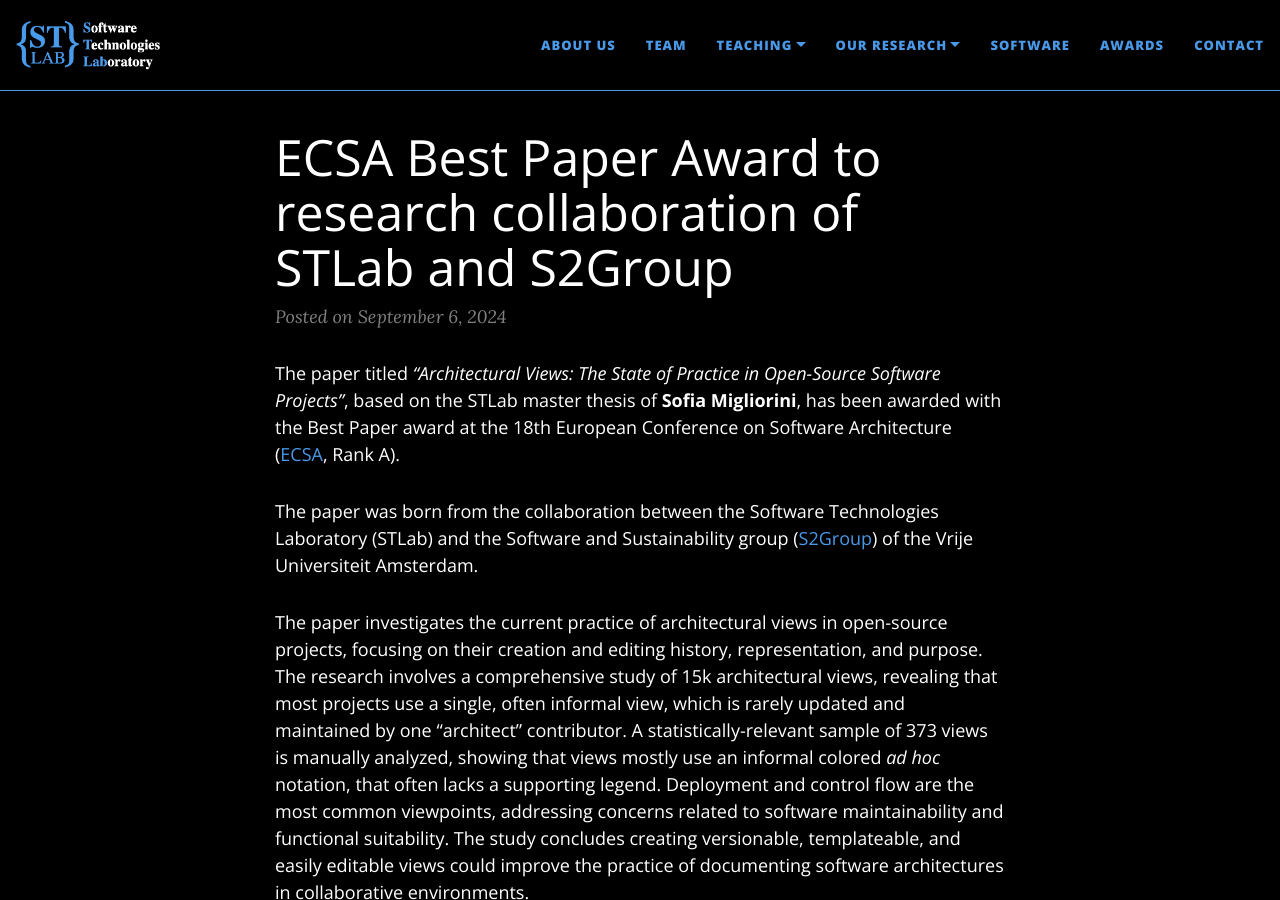
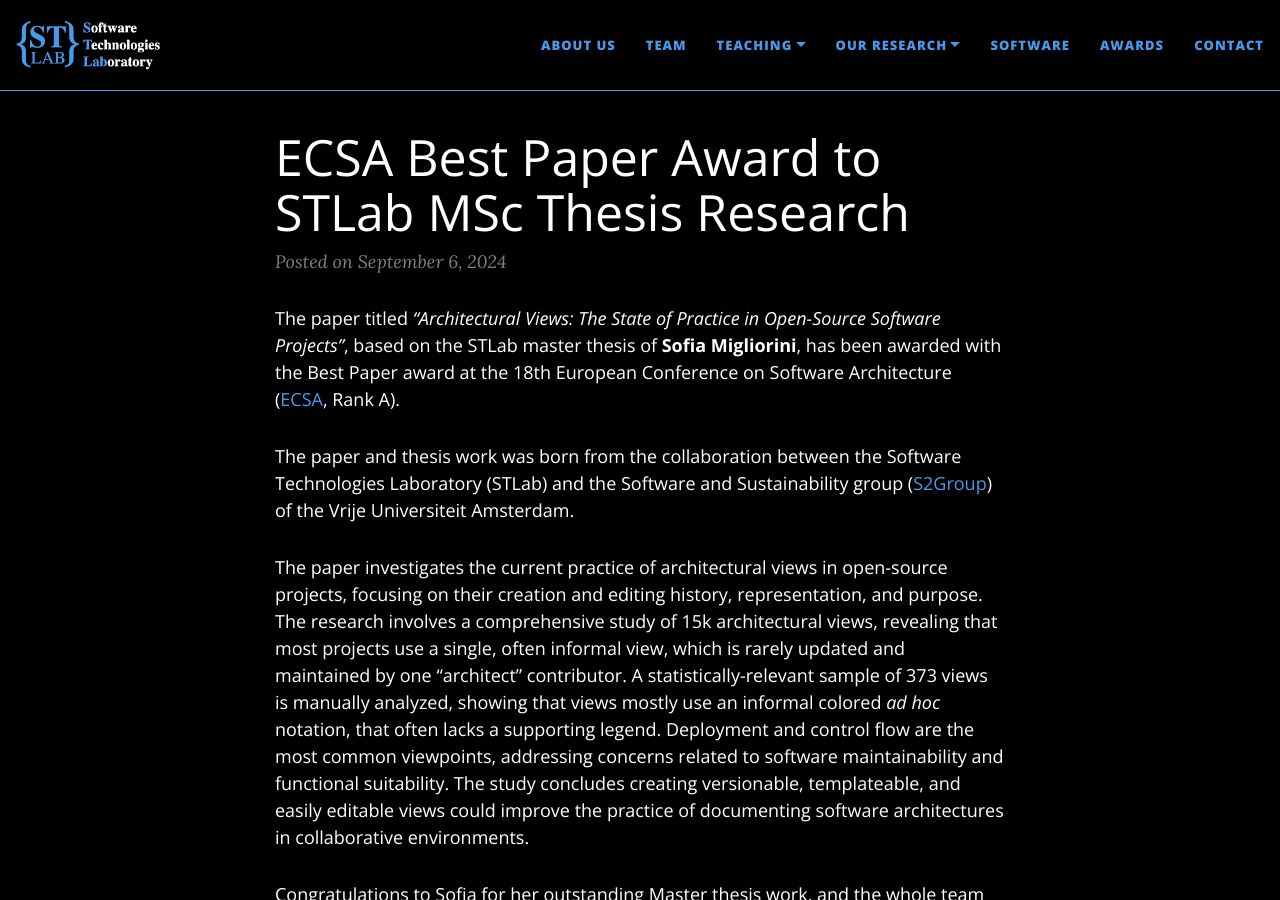
Before and after one commit to STLab-UniFI/STLab-UniFI.github.io, a Jekyll site: the page built from _posts/2024-09-06-ECSA.md, in a window 1280 px wide and 900 px high. Built offline with Jekyll 4.4.1, drawn with Linux system fonts in a browser that asks for light colours; nearby versions of some CDN libraries.

Commit message:
Adapt ECSA award news

```diff
--- a/_posts/2024-09-06-ECSA.md
+++ b/_posts/2024-09-06-ECSA.md
@@ -1,13 +1,13 @@
 ---
 layout: post
-title: ECSA Best Paper Award to research collaboration of STLab and S2Group
+title: ECSA Best Paper Award to STLab MSc Thesis Research
 tags: [award]
 comments: false
 ---
 
 The paper titled _"Architectural Views: The State of Practice in Open-Source Software Projects"_, based on the STLab master thesis of **Sofia Migliorini**, has been awarded with the Best Paper award at the 18th European Conference on Software Architecture ([ECSA](https://conf.researchr.org/home/ecsa-2024), Rank A).
 
-The paper was born from the collaboration between the Software Technologies Laboratory (STLab) and the Software and Sustainability group ([S2Group](https://s2group.cs.vu.nl/)) of the Vrije Universiteit Amsterdam.
+The paper and thesis work was born from the collaboration between the Software Technologies Laboratory (STLab) and the Software and Sustainability group ([S2Group](https://s2group.cs.vu.nl/)) of the Vrije Universiteit Amsterdam.
 
 The paper investigates the current practice of architectural views in open-source projects, focusing on their creation and editing history, representation, and purpose. The research involves a comprehensive study of 15k architectural views, revealing that most projects use a single, often informal view, which is rarely updated and maintained by one "architect" contributor. A statistically-relevant sample of 373 views is manually analyzed, showing that views mostly use an informal colored _ad hoc_ notation, that often lacks a supporting legend. Deployment and control flow are the most common viewpoints, addressing concerns related to software maintainability and functional suitability. The study concludes creating versionable, templateable, and easily editable views could improve the practice of documenting software architectures in collaborative environments.
 
```
Also changed, not shown: 1 other file.
